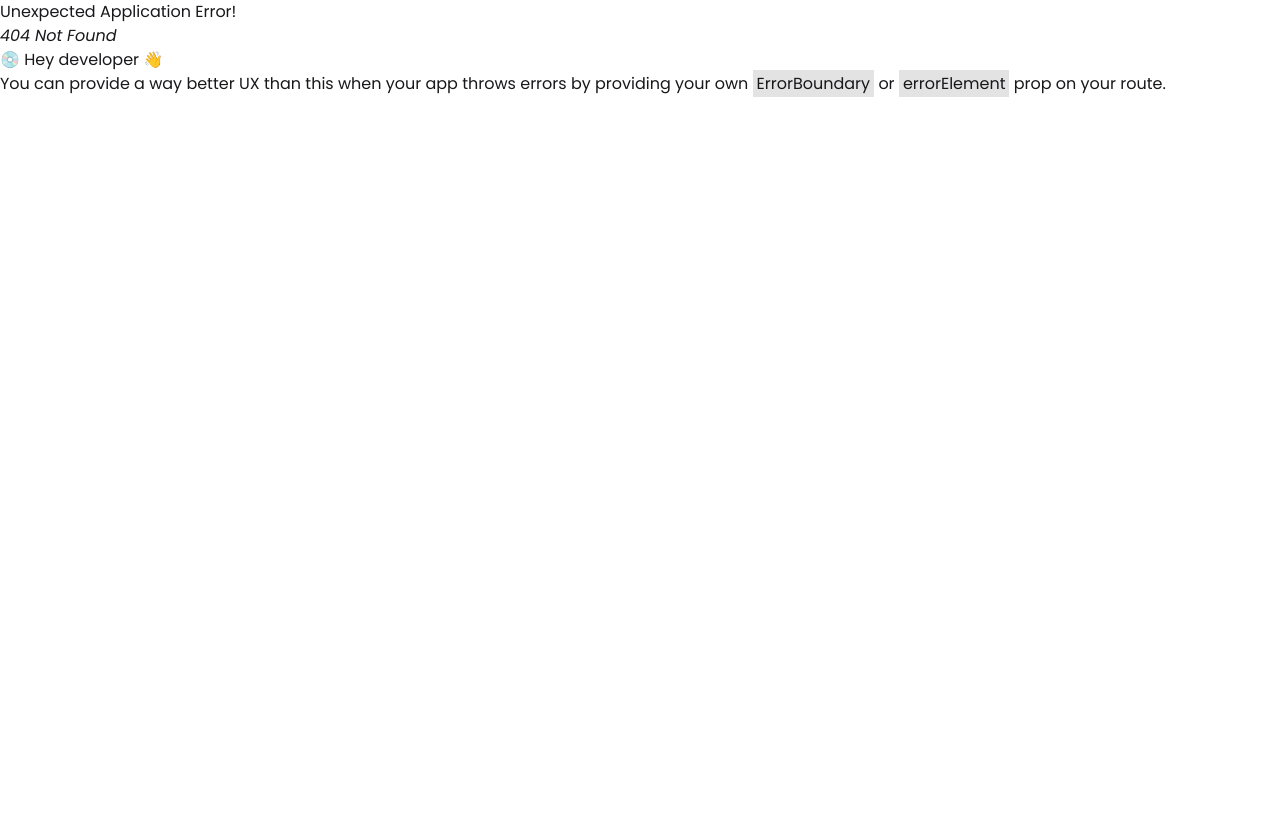
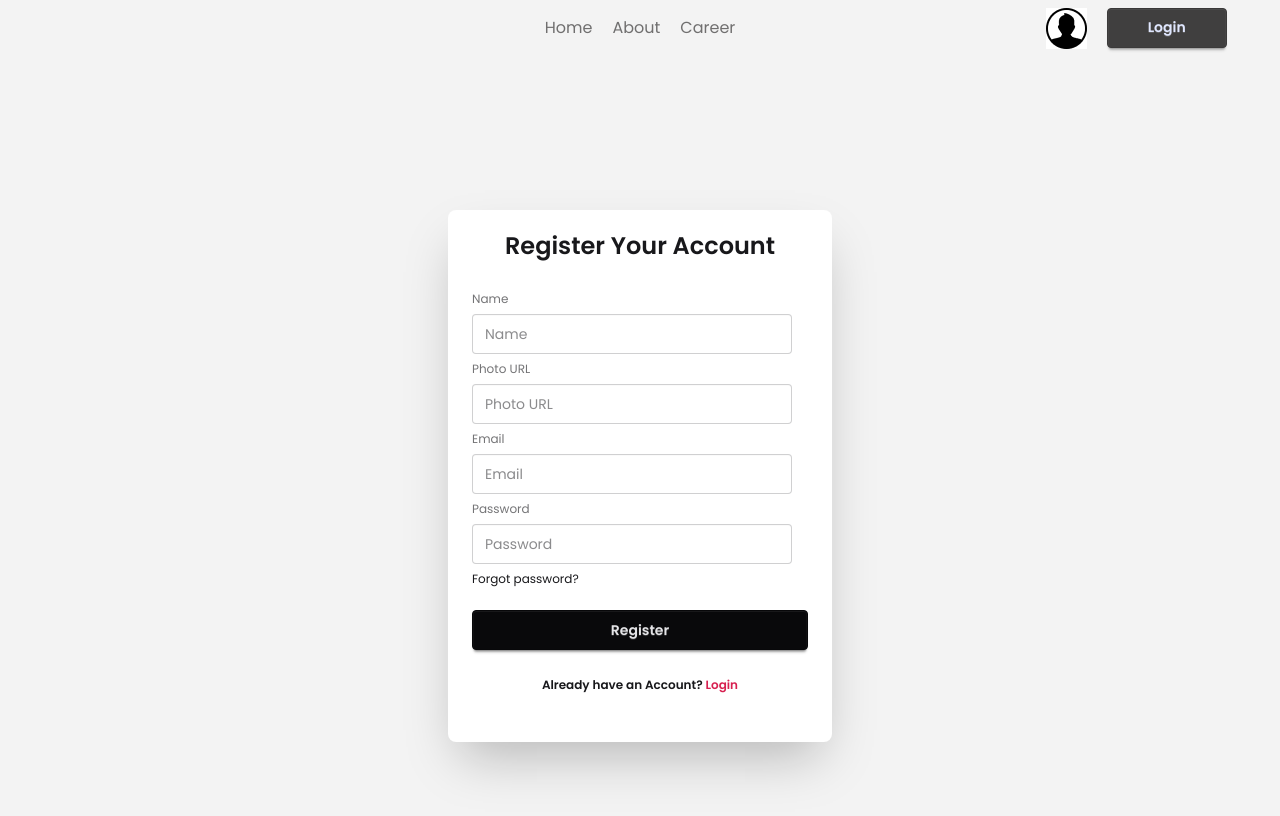
Before and after one commit to mdazizulbari/module52-dragonNews, a React (Vite) app: page /auth/register in a window 1280 px wide. Before the commit this address had no page. Shown: the top 816 px of the page. Built offline with nearby package versions, Linux system fonts and the light colour scheme.

Commit message:
login, register

```diff
--- a/src/Routes/Router.jsx
+++ b/src/Routes/Router.jsx
@@ -2,7 +2,10 @@
 import HomeLayout from "../layouts/HomeLayout";
 import { Component } from "react";
 import Home from "../pages/Home";
-import CategoryNews from "../components/homeLayout/CategoryNews";
+import CategoryNews from "../pages/CategoryNews";
+import Login from "../pages/Login";
+import Register from "../pages/Register";
+import AuthLayout from "../layouts/AuthLayout";
 
 const router = createBrowserRouter([
   {
@@ -17,7 +20,14 @@
       },
     ],
   },
-  // {path:"/auth", Component:},
+  {
+    path: "/auth",
+    Component: AuthLayout,
+    children: [
+      { path: "/auth/login", Component: Login },
+      { path: "/auth/register", Component: Register },
+    ],
+  },
   // {path:"/news", Component:},
   // {path:"/*", Component:},
 ]);
--- a/src/components/Navbar.jsx
+++ b/src/components/Navbar.jsx
@@ -1,6 +1,6 @@
 import React from "react";
-import { NavLink } from "react-router";
-import userImg from "../assets/user.png"
+import { Link, NavLink } from "react-router";
+import userImg from "../assets/user.png";
 
 const Navbar = () => {
   return (
@@ -11,13 +11,18 @@
         <NavLink to={`/about`}>About</NavLink>
         <NavLink to={`/career`}>Career</NavLink>
       </div>
-      <div className="login-btn flex gap-5 absolute right-0
-      ">
+      <div
+        className="login-btn flex gap-5 absolute right-0
+      "
+      >
         <img src={userImg} alt="" />
-        <button className="btn btn-primary px-10">Login</button>
+        <Link to={`/auth/login`} className="btn btn-primary px-10">
+          Login
+        </Link>
       </div>
     </div>
   );
 };
 
 export default Navbar;
+// 4min
--- /dev/null
+++ b/src/layouts/AuthLayout.jsx
@@ -0,0 +1,18 @@
+import React from "react";
+import Navbar from "../components/Navbar";
+import { Outlet } from "react-router";
+
+const AuthLayout = () => {
+  return (
+    <div className="bg-base-200 min-h-screen">
+      <header className="w-11/12 mx-auto py-4">
+        <Navbar />
+      </header>
+      <main className="w-11/12 mx-auto py-5">
+        <Outlet />
+      </main>
+    </div>
+  );
+};
+
+export default AuthLayout;
--- a/src/layouts/HomeLayout.jsx
+++ b/src/layouts/HomeLayout.jsx
@@ -20,7 +20,7 @@
       </header>
 
       <main className="w-11/12 mx-auto my-3 gap-5 grid grid-cols-12">
-        <aside className="col-span-3">
+        <aside className="col-span-3 sticky top-5 h-fit">
           <LeftAside />
         </aside>
         <section className="main col-span-6">
--- a/src/components/homeLayout/CategoryNews.jsx
+++ b/src/pages/CategoryNews.jsx
@@ -1,6 +1,6 @@
 import React, { useEffect, useState } from "react";
 import { useLoaderData, useParams } from "react-router";
-import NewsCard from "../NewsCard";
+import NewsCard from "../components/NewsCard";
 
 const CategoryNews = () => {
   const { id } = useParams();
--- a/src/pages/Home.jsx
+++ b/src/pages/Home.jsx
@@ -1,9 +1,10 @@
 import React from 'react';
+import { Navigate } from 'react-router';
 
 const Home = () => {
     return (
         <div>
-            Home
+            <Navigate to={`/category/1`}/>
         </div>
     );
 };
--- /dev/null
+++ b/src/pages/Login.jsx
@@ -0,0 +1,34 @@
+import React from "react";
+import { Link } from "react-router";
+
+const Login = () => {
+  return (
+    <div className="flex items-center justify-center min-h-screen">
+      <div className="card bg-base-100 w-full max-w-sm shrink-0 shadow-2xl py-5">
+        <h2 className="font-semibold text-2xl text-center ">
+          Login Your Account
+        </h2>
+        <div className="card-body">
+          <fieldset className="fieldset">
+            <label className="label">Email</label>
+            <input type="email" className="input" placeholder="Email" />
+            <label className="label">Password</label>
+            <input type="password" className="input" placeholder="Password" />
+            <div>
+              <a className="link link-hover">Forgot password?</a>
+            </div>
+            <button className="btn btn-neutral mt-4">Login</button>
+            <p className="font-semibold text-center pt-5">
+              Don't have an Account?{" "}
+              <Link to={`/auth/register`} className="text-secondary">
+                Register
+              </Link>
+            </p>
+          </fieldset>
+        </div>
+      </div>
+    </div>
+  );
+};
+
+export default Login;
--- /dev/null
+++ b/src/pages/Register.jsx
@@ -0,0 +1,42 @@
+import React from "react";
+import { Link } from "react-router";
+
+const Register = () => {
+  return (
+    <div className="flex items-center justify-center min-h-screen">
+      <div className="card bg-base-100 w-full max-w-sm shrink-0 shadow-2xl py-5">
+        <h2 className="font-semibold text-2xl text-center ">
+          Register Your Account
+        </h2>
+        <div className="card-body">
+          <fieldset className="fieldset">
+            {/* name */}
+            <label className="label">Name</label>
+            <input type="text" className="input" placeholder="Name" />
+            {/* photo */}
+            <label className="label">Photo URL</label>
+            <input type="text" className="input" placeholder="Photo URL" />
+            {/* email */}
+            <label className="label">Email</label>
+            <input type="email" className="input" placeholder="Email" />
+            {/* password */}
+            <label className="label">Password</label>
+            <input type="password" className="input" placeholder="Password" />
+            <div>
+              <a className="link link-hover">Forgot password?</a>
+            </div>
+            <button className="btn btn-neutral mt-4">Register</button>
+            <p className="font-semibold text-center pt-5">
+              Already have an Account?{" "}
+              <Link to={`/auth/login`} className="text-secondary">
+                Login
+              </Link>
+            </p>
+          </fieldset>
+        </div>
+      </div>
+    </div>
+  );
+};
+
+export default Register;
```
